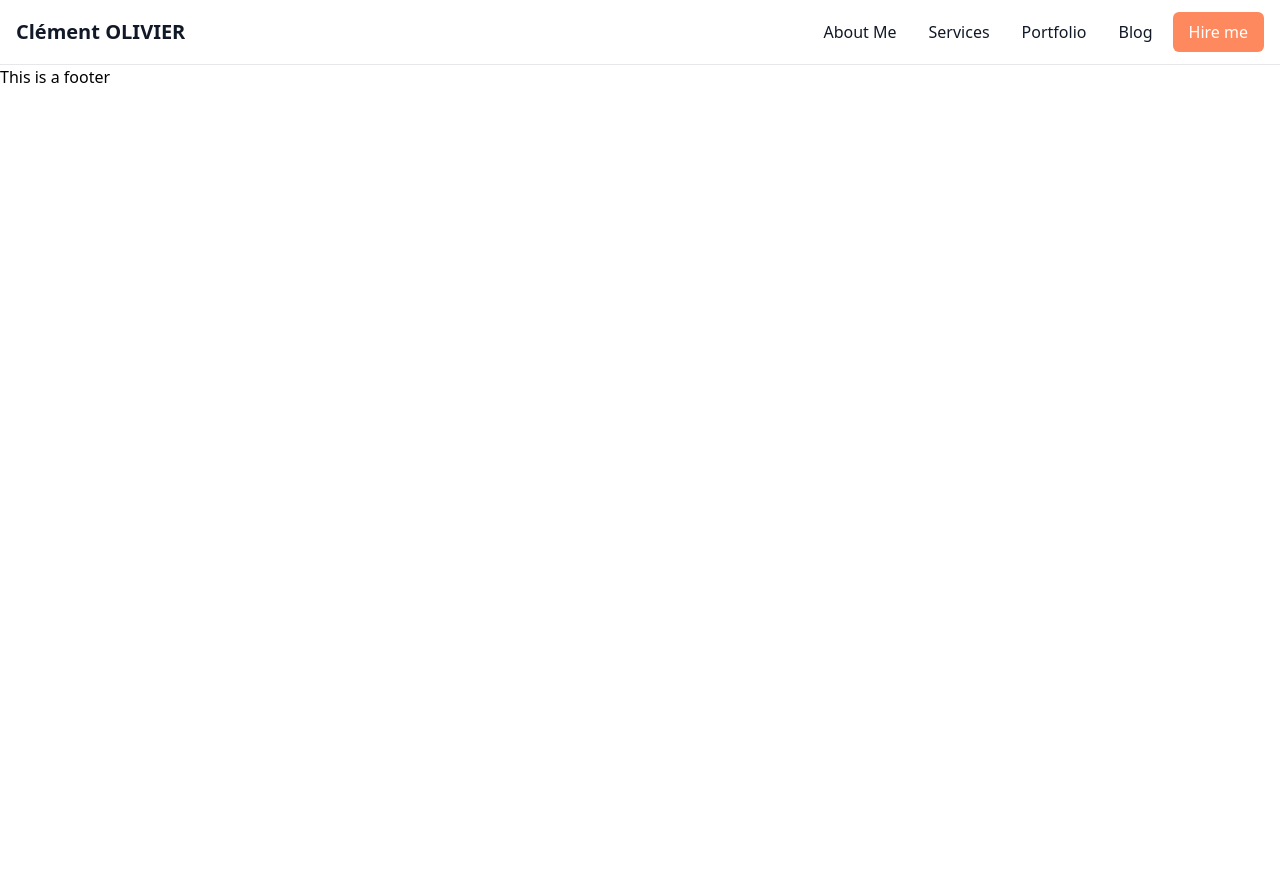
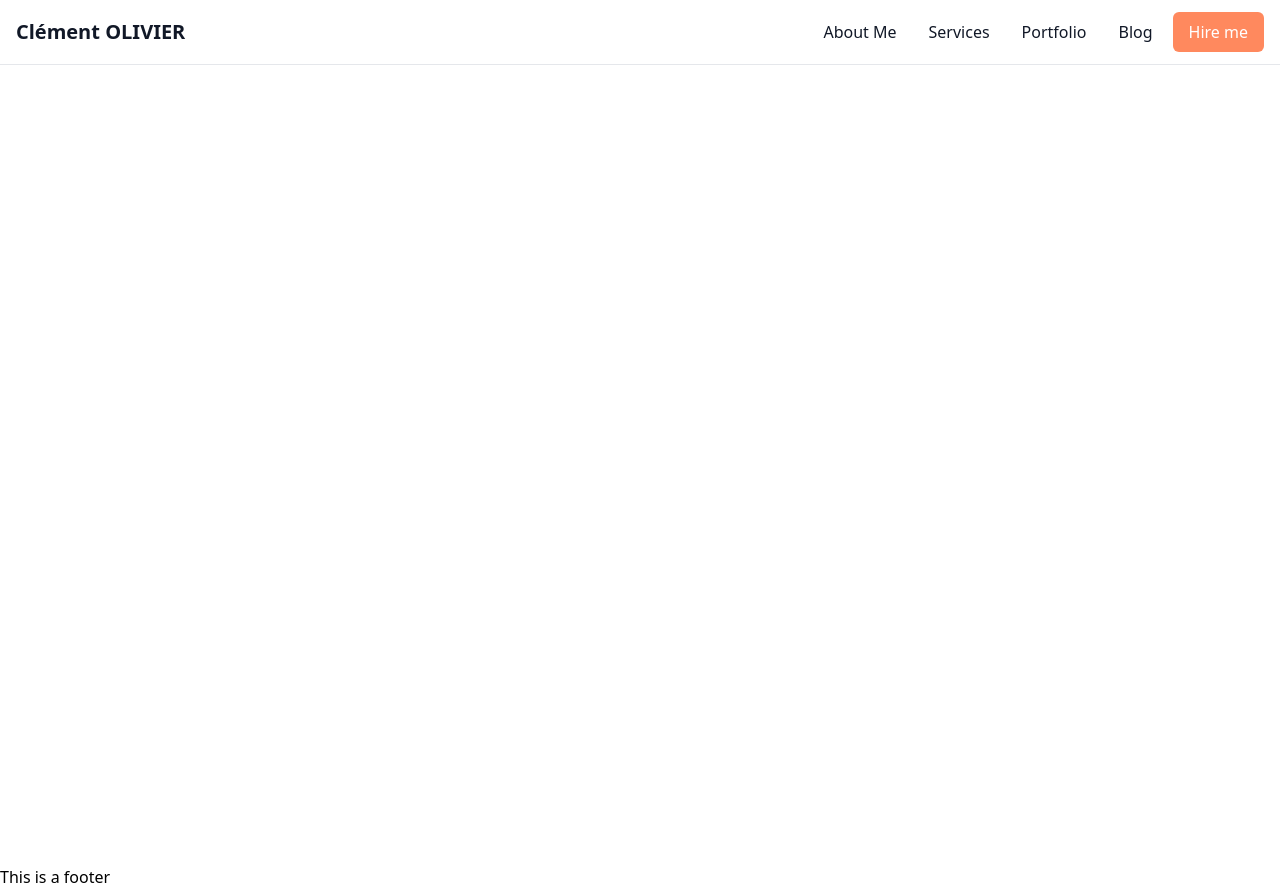
Before and after one commit to ClementOLIVIER/portfolio, a Nuxt app: page /canvas in a window 1280 px wide. Before the commit the page ends 800 px from the top, so only its background shows below. Built offline with nearby package versions, Linux system fonts and the light colour scheme.

Commit message:
Adding Canvas page

```diff
--- /dev/null
+++ b/pages/canvas.vue
@@ -0,0 +1,74 @@
+<script setup>
+const canvas = ref(null)
+
+const mouse = ref({
+  current: {
+    x: 0,
+    y: 0
+  },
+  previous: {
+    x: 0,
+    y: 0
+  },
+  down: false
+})
+
+const currentMouse = computed(() => {
+  const rect = canvas.value.getBoundingClientRect()
+  return {
+    x: mouse.value.current.x - rect.left,
+    y: mouse.value.current.y - rect.top
+  }
+})
+
+const draw = (event) => {
+  if (mouse.value.down) {
+    const ctx = canvas.value.getContext('2d')
+    ctx.clearRect(0, 0, 800, 800)
+    ctx.lineTo(currentMouse.value.x, currentMouse.value.y)
+    ctx.strokeStyle = '#F63E02'
+    ctx.lineWidth = 2
+    ctx.stroke()
+  }
+}
+
+const handleMouseDown = (event) => {
+  mouse.value.down = true
+  mouse.value.current = {
+    x: event.pageX,
+    y: event.pageY
+  }
+  const ctx = canvas.value.getContext('2d')
+
+  ctx.moveTo(currentMouse.value.x, currentMouse.value.y)
+}
+
+const handleMouseUp = () => {
+  mouse.value.down = false
+}
+
+const handleMouseMove = (event) => {
+  mouse.value.current = {
+    x: event.pageX,
+    y: event.pageY
+  }
+  draw(event)
+}
+
+onMounted(() => {
+  const ctx = canvas.value.getContext('2d')
+  ctx.translate(0.5, 0.5)
+  ctx.imageSmoothingEnabled = false
+})
+
+</script>
+<template>
+  <canvas
+    ref="canvas"
+    width="800px"
+    height="800px"
+    @mousedown="handleMouseDown"
+    @mouseup="handleMouseUp"
+    @mousemove="handleMouseMove"
+  />
+</template>
```
